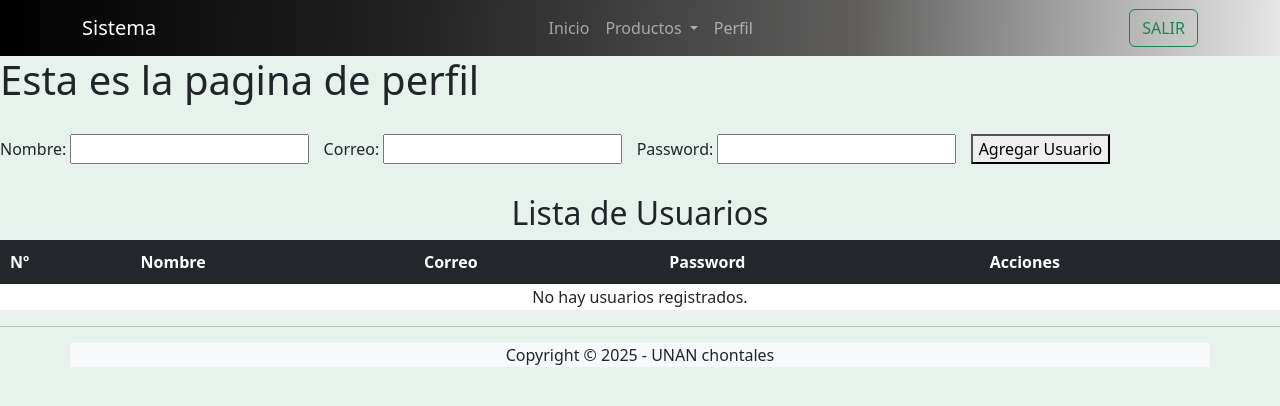
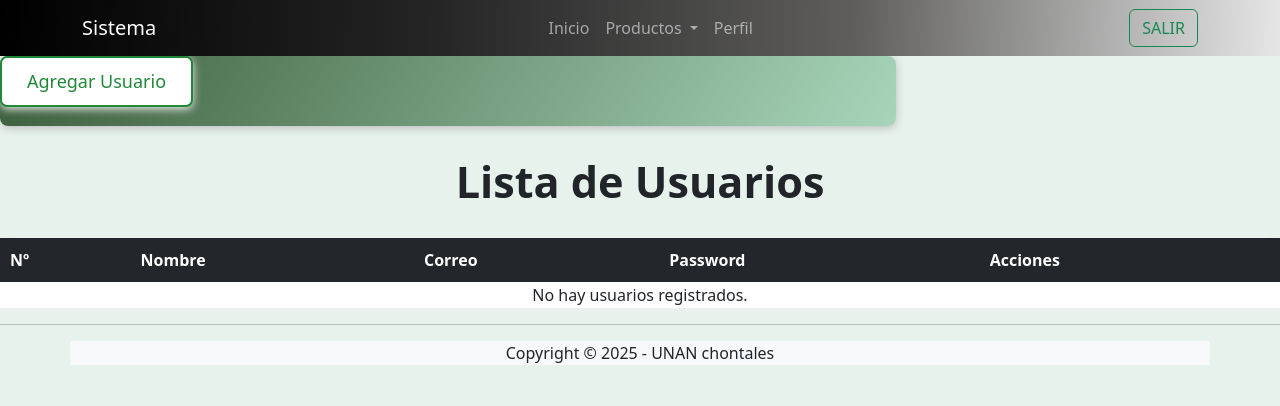
Before and after one commit to Randy256/ProyectoPythonF, a Flask app: page /perfil in a window 1280 px wide. Shown: the top 406 px of the page. Run offline with Flask 3, Linux system fonts and the light colour scheme; some libraries are stand-ins or nearby versions.

Commit message:
Intento de la pantalla perfil

```diff
--- a/app.py
+++ b/app.py
@@ -43,9 +43,11 @@ def perfil():
 
 @app.route('/agregar_usuario', methods=['POST'])
 def agregar_usuario():
-    nombre = request.form.get('nombre_usuario')
-    if nombre:
-        usuarios.append(nombre)
+    nombre = request.form.get('nombre')
+    correo = request.form.get('correo')
+    password = request.form.get('password')
+    if nombre and correo and password:
+        usuarios.append({'nombre': nombre, 'correo': correo, 'password': password})
     return redirect(url_for('perfil'))
 
 
--- a/templates/perfil.html
+++ b/templates/perfil.html
@@ -2,20 +2,18 @@
 {% block title %} PERFIL {% endblock %}
 
 {% block body %}
-<h1 style="margin-bottom: 30px;">Esta es la pagina de perfil</h1>
+<div style="display:flex; justify-content:space-between; align-items:center; margin-bottom:30px;">
+    <div
+        style="width:70%; height:70px; border-radius:8px; background:linear-gradient(120deg, #3b5d3b 0%, #a8d5ba 100%); box-shadow:0 2px 8px #bbb;">
+        <button id="abrirModal"
+            style="padding:10px 25px; border:2px solid #218838; background:#fff; color:#218838; border-radius:7px; font-size:18px; font-weight:500; box-shadow:0 2px 8px #eee; cursor:pointer;">
+            Agregar Usuario
+        </button>
+    </div>
+</div>
 
-<!-- Formulario para agregar usuario -->
-<form method="POST" action="{{ url_for('agregar_usuario') }}" style="margin-bottom: 30px;">
-    <label for="nombre_usuario">Nombre:</label>
-    <input type="text" id="nombre_usuario" name="nombre_usuario" required>
-    <label for="correo_usuario" style="margin-left:10px;">Correo:</label>
-    <input type="email" id="correo_usuario" name="correo_usuario" required>
-    <label for="password_usuario" style="margin-left:10px;">Password:</label>
-    <input type="text" id="password_usuario" name="password_usuario" required>
-    <button type="submit" style="margin-left:10px;">Agregar Usuario</button>
-</form>
+<h1 style="text-align:center; font-size:2.7rem; font-weight:700; margin-bottom:30px;">Lista de Usuarios</h1>
 
-<h2 style="text-align:center;">Lista de Usuarios</h2>
 <table style="width:100%; border-collapse:collapse; background:#fff; box-shadow:0 2px 8px #eee;">
     <thead>
         <tr style="background:#23272b; color:#fff;">
@@ -29,16 +27,16 @@
     <tbody>
         {% if usuarios %}
         {% for usuario in usuarios %}
-        <tr style="text-align:center;" {% if (loop.index0 % 2)==0 %} style="background:#f9f9f9;" {% endif %}>
+        <tr style="text-align:center; {{ ' background:#f9f9f9;' if loop.index0 % 2 == 0 else '' }}">
             <td>{{ loop.index }}</td>
             <td>{{ usuario.nombre }}</td>
             <td>{{ usuario.correo }}</td>
             <td>{{ usuario.password }}</td>
             <td>
                 <button
-                    style="background:#218838; color:#fff; border:none; padding:5px 15px; border-radius:5px; margin-right:5px;">Editar</button>
+                    style="background:#218838; color:#fff; border:none; padding:7px 18px; border-radius:5px; margin-right:7px; font-size:16px; cursor:pointer;">Editar</button>
                 <button
-                    style="background:#dc3545; color:#fff; border:none; padding:5px 15px; border-radius:5px;">Eliminar</button>
+                    style="background:#dc3545; color:#fff; border:none; padding:7px 18px; border-radius:5px; font-size:16px; cursor:pointer;">Eliminar</button>
             </td>
         </tr>
         {% endfor %}
@@ -49,4 +47,49 @@
         {% endif %}
     </tbody>
 </table>
+
+<!-- Modal -->
+<div id="modalUsuario"
+    style="display:none; position:fixed; z-index:1000; left:0; top:0; width:100vw; height:100vh; background:rgba(0,0,0,0.3);">
+    <div
+        style="background:#fff; width:350px; margin:100px auto; padding:30px 25px 20px 25px; border-radius:10px; box-shadow:0 4px 24px #3333; position:relative;">
+        <span id="cerrarModal"
+            style="position:absolute; top:10px; right:18px; font-size:22px; cursor:pointer;">&times;</span>
+        <h2 style="text-align:center; margin-bottom:18px;">Agregar Usuario</h2>
+        <form method="POST" action="{{ url_for('agregar_usuario') }}">
+            <div style="margin-bottom:12px;">
+                <label>Nombre:</label>
+                <input type="text" name="nombre" required
+                    style="width:100%; padding:7px; border-radius:5px; border:1px solid #ccc;">
+            </div>
+            <div style="margin-bottom:12px;">
+                <label>Correo:</label>
+                <input type="email" name="correo" required
+                    style="width:100%; padding:7px; border-radius:5px; border:1px solid #ccc;">
+            </div>
+            <div style="margin-bottom:18px;">
+                <label>Password:</label>
+                <input type="text" name="password" required
+                    style="width:100%; padding:7px; border-radius:5px; border:1px solid #ccc;">
+            </div>
+            <button type="submit"
+                style="width:100%; background:#218838; color:#fff; border:none; padding:10px; border-radius:6px; font-size:17px; cursor:pointer;">Guardar</button>
+        </form>
+    </div>
+</div>
+
+<script>
+    document.getElementById('abrirModal').onclick = function () {
+        document.getElementById('modalUsuario').style.display = 'block';
+    };
+    document.getElementById('cerrarModal').onclick = function () {
+        document.getElementById('modalUsuario').style.display = 'none';
+    };
+    window.onclick = function (event) {
+        var modal = document.getElementById('modalUsuario');
+        if (event.target == modal) {
+            modal.style.display = "none";
+        }
+    }
+</script>
 {% endblock %}
```
